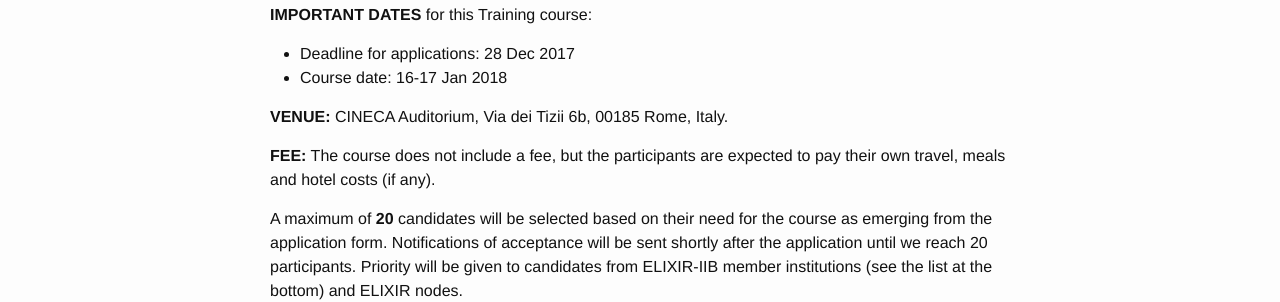
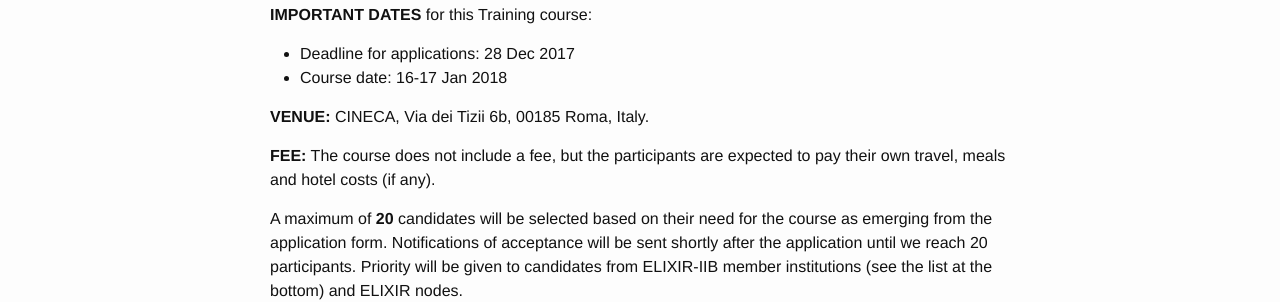
Before and after one commit to ELIXIR-IIB-training/website, a Jekyll site: the page built from _posts/2018-01-16-Linux-Shell-Roma.md, in a window 1280 px wide and 900 px high. Shown: the part 438-740 px from the top of the window. Built offline with Jekyll 4.4.1, drawn with Linux system fonts in a browser that asks for light colours.

Commit message:
Venue update

```diff
--- a/_posts/2018-01-16-Linux-Shell-Roma.md
+++ b/_posts/2018-01-16-Linux-Shell-Roma.md
@@ -30,7 +30,7 @@ description: Biological big data increasingly require supercomputers for their p
 
 
 **VENUE:**
-CINECA Auditorium, Via dei Tizii 6b, 00185 Rome, Italy.
+CINECA, Via dei Tizii 6b, 00185 Roma, Italy.
 <br>
 
 
```
